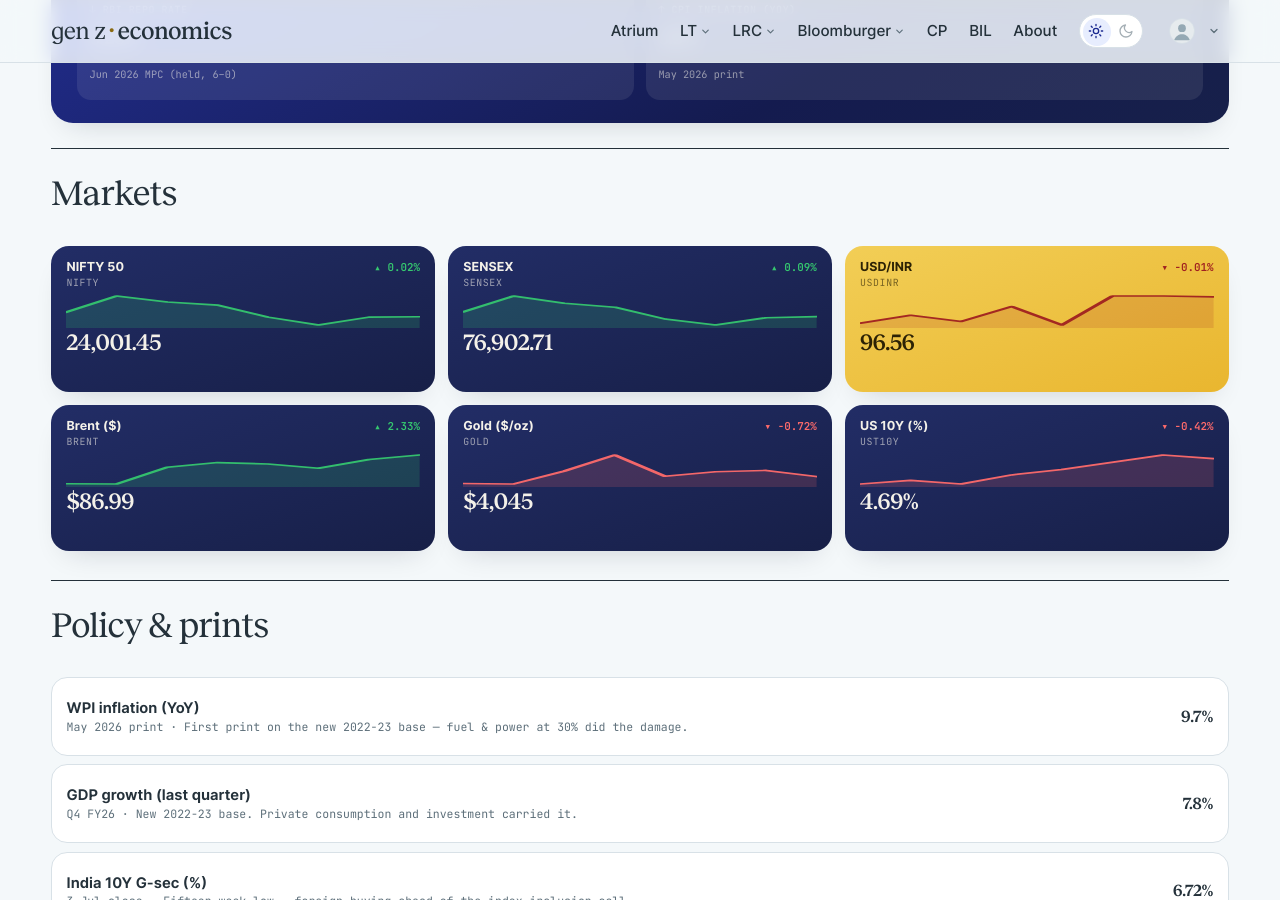
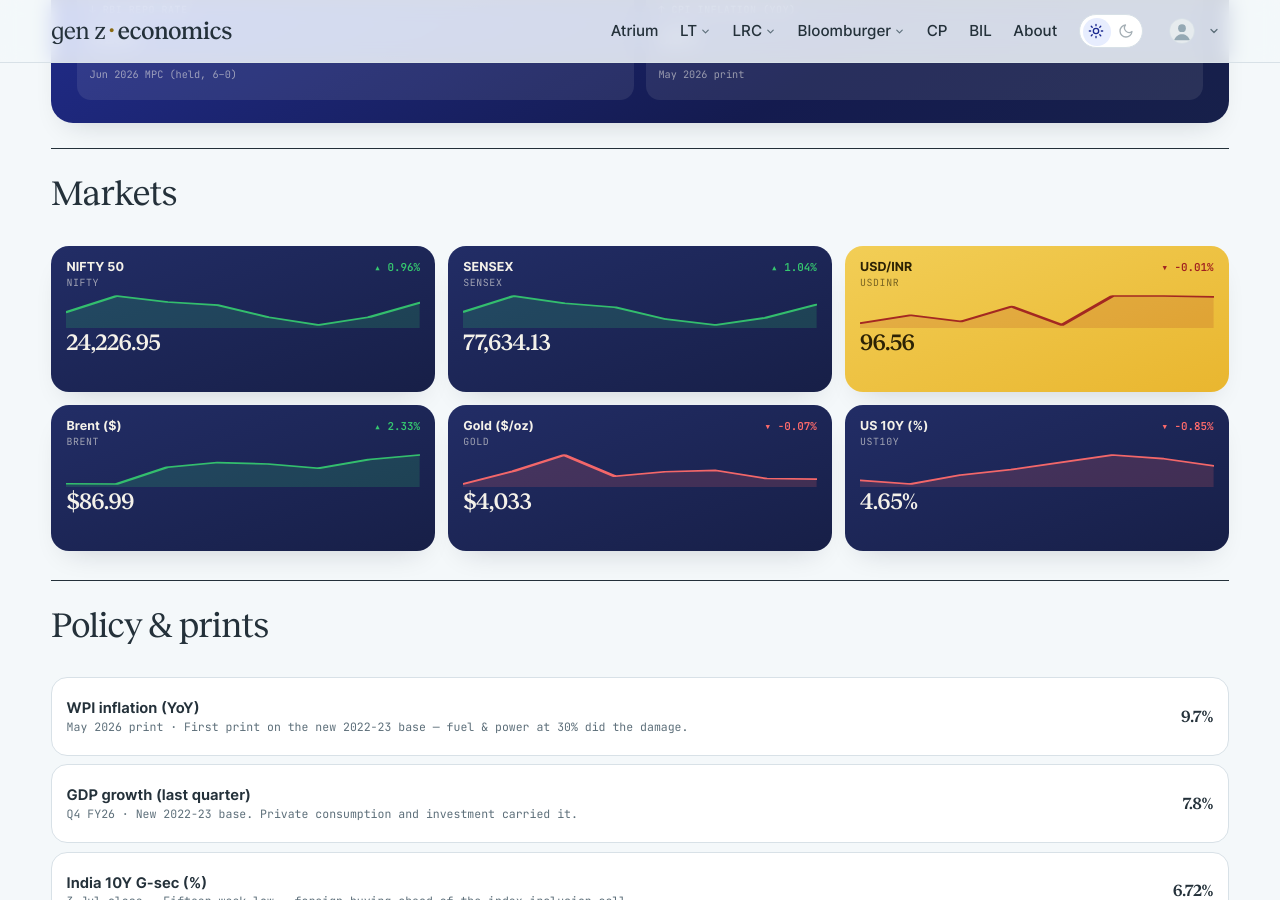
Before and after one commit to harsharya7021/genz-economics.com, a Jekyll site: the page built from macro-watch.html, in a window 1280 px wide and 900 px high, scrolled down 599 px. Built offline with Jekyll 4.4.1, drawn with Linux system fonts in a browser that asks for light colours; comment, search, counter and statistics services are not loaded.

Commit message:
data: morning market refresh

```diff
--- a/_data/macro.json
+++ b/_data/macro.json
@@ -1,10 +1,10 @@
 {
-  "as_of": "28 Jul 2026 close",
+  "as_of": "29 Jul 2026 close",
   "auto": {
     "nifty": {
       "label": "NIFTY 50",
-      "v": "24,001.45",
-      "chg": 0.02,
+      "v": "24,226.95",
+      "chg": 0.96,
       "spark": [
         24072.75,
         24334.301,
@@ -13,13 +13,13 @@
         23996.25,
         23869.6,
         23995.949,
-        24001.449
+        24226.949
       ]
     },
     "sensex": {
       "label": "SENSEX",
-      "v": "76,902.71",
-      "chg": 0.09,
+      "v": "77,634.13",
+      "chg": 1.04,
       "spark": [
         77186.867,
         78151.453,
@@ -28,7 +28,7 @@
         76755.047,
         76391.391,
         76835.781,
-        76902.711
+        77634.133
       ]
     },
     "usdinr": {
@@ -63,32 +63,32 @@
     },
     "gold": {
       "label": "Gold ($/oz)",
-      "v": "$4,045",
-      "chg": -0.72,
+      "v": "$4,033",
+      "chg": -0.07,
       "spark": [
-        4012.7,
         4010.3,
         4071.1,
         4146.9,
         4046.6,
         4067.6,
         4074.5,
-        4045.0
+        4036.3,
+        4033.4
       ]
     },
     "ust10y": {
       "label": "US 10Y (%)",
-      "v": "4.69%",
-      "chg": -0.42,
+      "v": "4.65%",
+      "chg": -0.85,
       "spark": [
-        4.55,
         4.57,
         4.55,
         4.6,
         4.63,
         4.67,
         4.71,
-        4.69
+        4.69,
+        4.65
       ]
     }
   },
--- a/_data/markets.yml
+++ b/_data/markets.yml
@@ -2,13 +2,13 @@
 # USD/INR) are refreshed each weekday morning by the market-data workflow;
 # the India 10Y G-Sec line is maintained by hand. Do not hand-edit the
 # live tickers — the job overwrites them.
-as_of: 28 Jul 2026
+as_of: 29 Jul 2026
 tickers:
 - symbol: NIFTY 50
   code: ^NSEI
-  value: 24,001.45
-  change: '+5.50'
-  pct: +0.02%
+  value: 24,226.95
+  change: '+231.00'
+  pct: +0.96%
   dir: up
   spark:
   - 24072.75
@@ -18,12 +18,12 @@ tickers:
   - 23996.25
   - 23869.6
   - 23995.949
-  - 24001.449
+  - 24226.949
 - symbol: SENSEX
   code: BSE
-  value: 76,902.71
-  change: '+66.93'
-  pct: +0.09%
+  value: 77,634.13
+  change: '+798.35'
+  pct: +1.04%
   dir: up
   spark:
   - 77186.867
@@ -33,7 +33,7 @@ tickers:
   - 76755.047
   - 76391.391
   - 76835.781
-  - 76902.711
+  - 77634.133
 - symbol: USD / INR
   code: FX
   value: '96.56'
```
